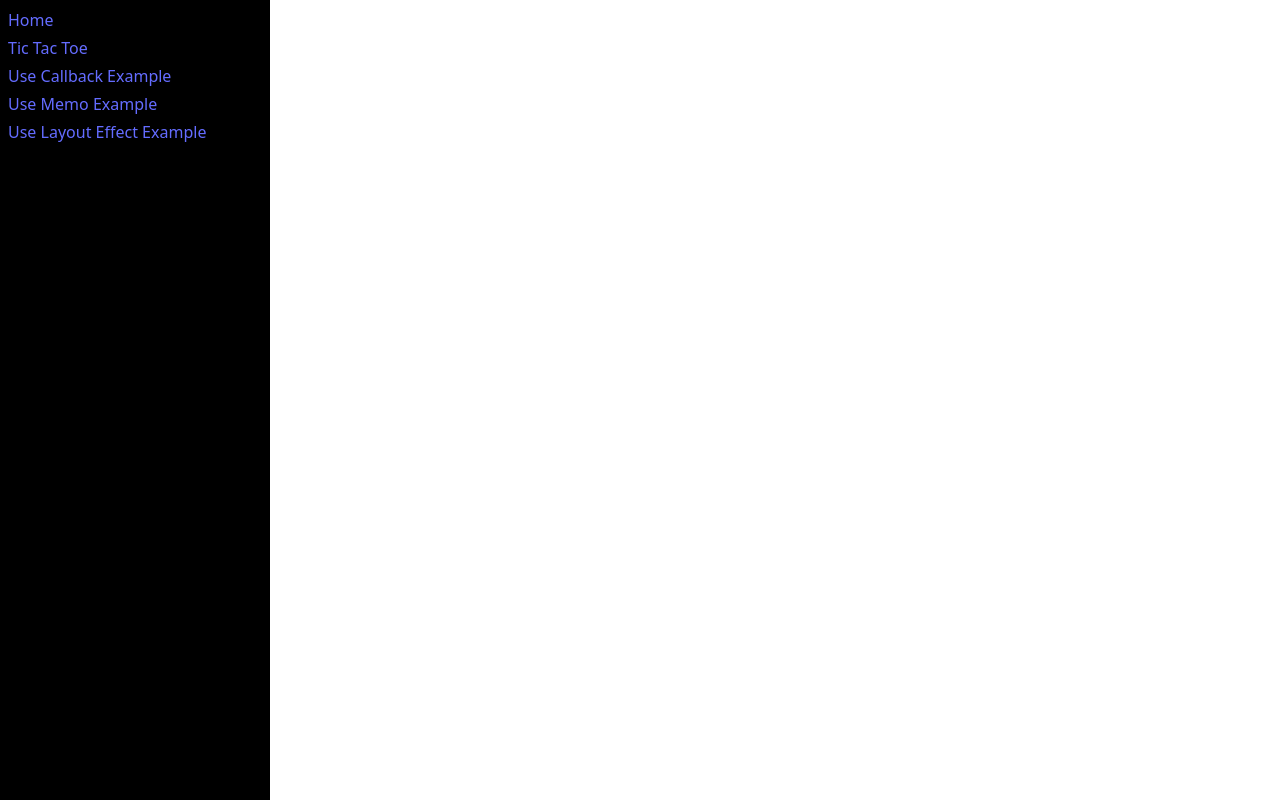
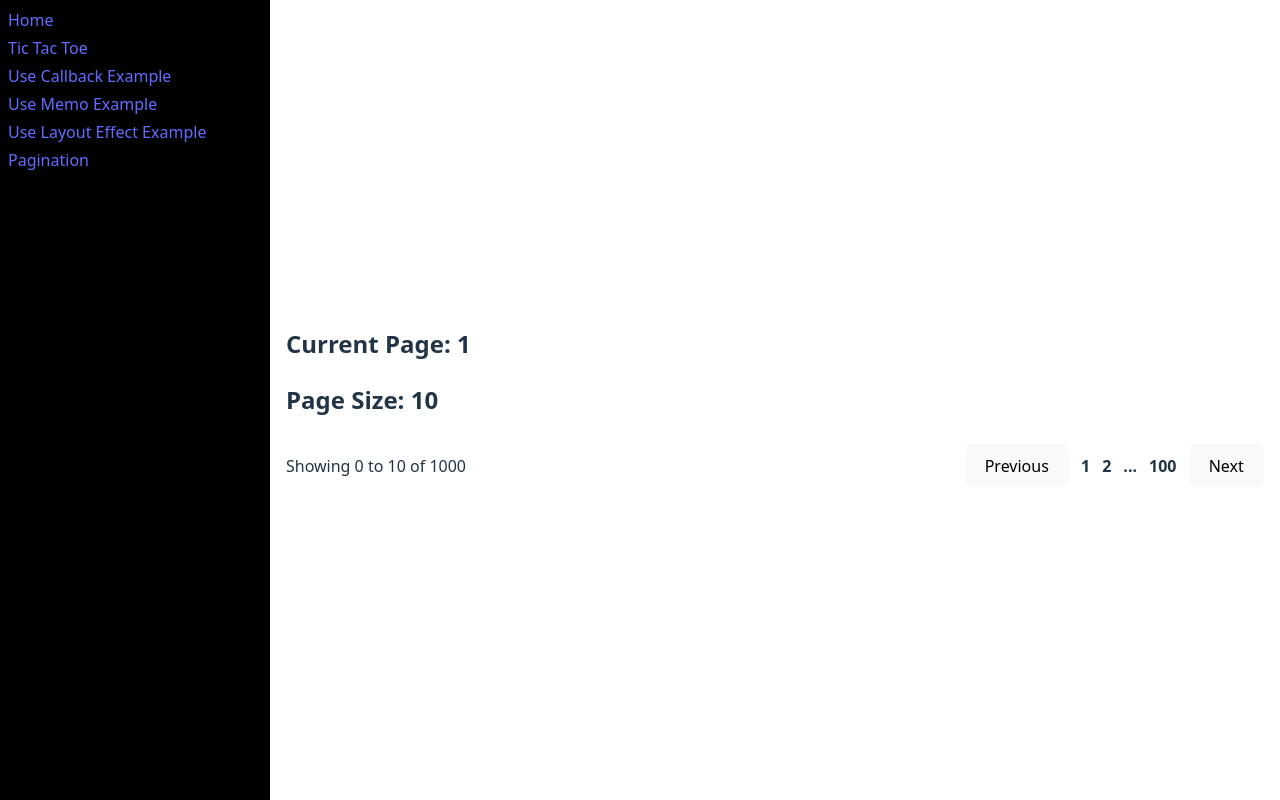
Before and after one commit to g-abhishek/vite-react, a React (Vite) app in the folder vite-react/: page /pagination in a window 1280 px wide. Built offline with nearby package versions, Linux system fonts and the light colour scheme.

Commit message:
Pagination base UI

```diff
--- a/vite-react/src/App.jsx
+++ b/vite-react/src/App.jsx
@@ -6,6 +6,7 @@ import Counter from "./components/Counter";
 import UseCallback from "./components/UseCallback";
 import UseMemo from "./components/UseMemo";
 import UseLayoutEffect from "./components/UseLayoutEffect";
+import Pagination from "./components/Pagination";
 
 function App() {
   return (
@@ -17,9 +18,11 @@ function App() {
           <Link to={"/use-callback"}>Use Callback Example</Link>
           <Link to={"/use-memo"}>Use Memo Example</Link>
           <Link to={"/use-layout-effect"}>Use Layout Effect Example</Link>
+          <Link to={"/pagination"}>Pagination</Link>
         </div>
         <div className="main-content">
           <Routes>
+            <Route path="/pagination" element={<Pagination />} />
             <Route path="/use-layout-effect" element={<UseLayoutEffect />} />
             <Route path="/use-memo" element={<UseMemo />} />
             <Route path="/use-callback" element={<UseCallback />} />
--- /dev/null
+++ b/vite-react/src/components/Pagination/index.css
@@ -0,0 +1,21 @@
+.container {
+    width: 100%;
+}
+
+.pagination-footer {
+    display: flex;
+    flex-direction: row;
+    align-items: center;
+    justify-content: space-between;
+
+    width: 100%;
+}
+
+.pagination-actions {
+    display: flex;
+    flex-direction: row;
+    align-items: center;
+    gap: 12px;
+
+    font-weight: bold;
+}
--- /dev/null
+++ b/vite-react/src/components/Pagination/index.jsx
@@ -0,0 +1,47 @@
+import { useState } from "react";
+import "./index.css";
+
+const Pagination = () => {
+  const [totalPages] = useState(1000);
+  const [currentPage, setCurrentPage] = useState(1);
+  const [pageSize] = useState(10);
+
+  // action = next, previous. number
+  const onPageChange = ({ action, pageNumber = 1 }) => {
+    if (action === "next") {
+      setCurrentPage(() => currentPage + 1);
+    } else if (action === "previous") {
+      setCurrentPage(() => currentPage - 1);
+    } else {
+      setCurrentPage(() => pageNumber);
+    }
+  };
+
+  return (
+    <>
+      <div className="container">
+        <h2>Current Page: {currentPage}</h2>
+        <h2>Page Size: {pageSize}</h2>
+
+        <div className="pagination-footer">
+          <div>Showing 0 to 10 of {totalPages}</div>
+
+          <div className="pagination-actions">
+            <button onClick={() => onPageChange({ action: "previous" })}>
+              Previous
+            </button>
+            <p onClick={() => onPageChange({ pageNumber: 1 })}>1</p>
+            <p onClick={() => onPageChange({ pageNumber: 2 })}>2</p>
+            <p>...</p>
+            <p onClick={() => onPageChange({ pageNumber: 100 })}>100</p>
+            <button onClick={() => onPageChange({ action: "next" })}>
+              Next
+            </button>
+          </div>
+        </div>
+      </div>
+    </>
+  );
+};
+
+export default Pagination;
```
